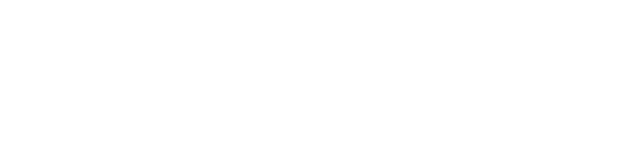
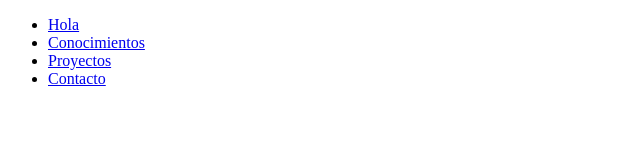
Before and after one commit to natrorig/Portafolio, a plain HTML site: page index.html in a window 1280 px wide. Shown: the whole page, without its empty margins (0-640 px from the left). Drawn offline with Linux system fonts and the light colour scheme.

Commit message:
agregue patron de pagina al index

```diff
--- a/index.html
+++ b/index.html
@@ -4,9 +4,24 @@
     <meta charset="UTF-8">
     <meta http-equiv="X-UA-Compatible" content="IE=edge">
     <meta name="viewport" content="width=device-width, initial-scale=1.0">
-    <title>Document</title>
+    <title>Portafolio Natalia Rocio Rigazio</title>
 </head>
 <body>
-
+    <header>
+        <nav>
+            <ul>
+                <li><a href="#">Hola</a></li>
+                <li><a href="#">Conocimientos</a></li>
+                <li><a href="#">Proyectos</a></li>
+                <li><a href="#">Contacto</a></li>
+            </ul>
+        </nav>
+    </header>
+    <!-- Presentacion -->
+    <!-- Habilidades -->
+    <!-- Cita -->
+    <!-- Lista y Grilla de Proyectos -->
+    <!-- Formulario de Contacto -->
+    <!-- Footer con links de navegacion y links de contacto -->
 </body>
 </html>
```
